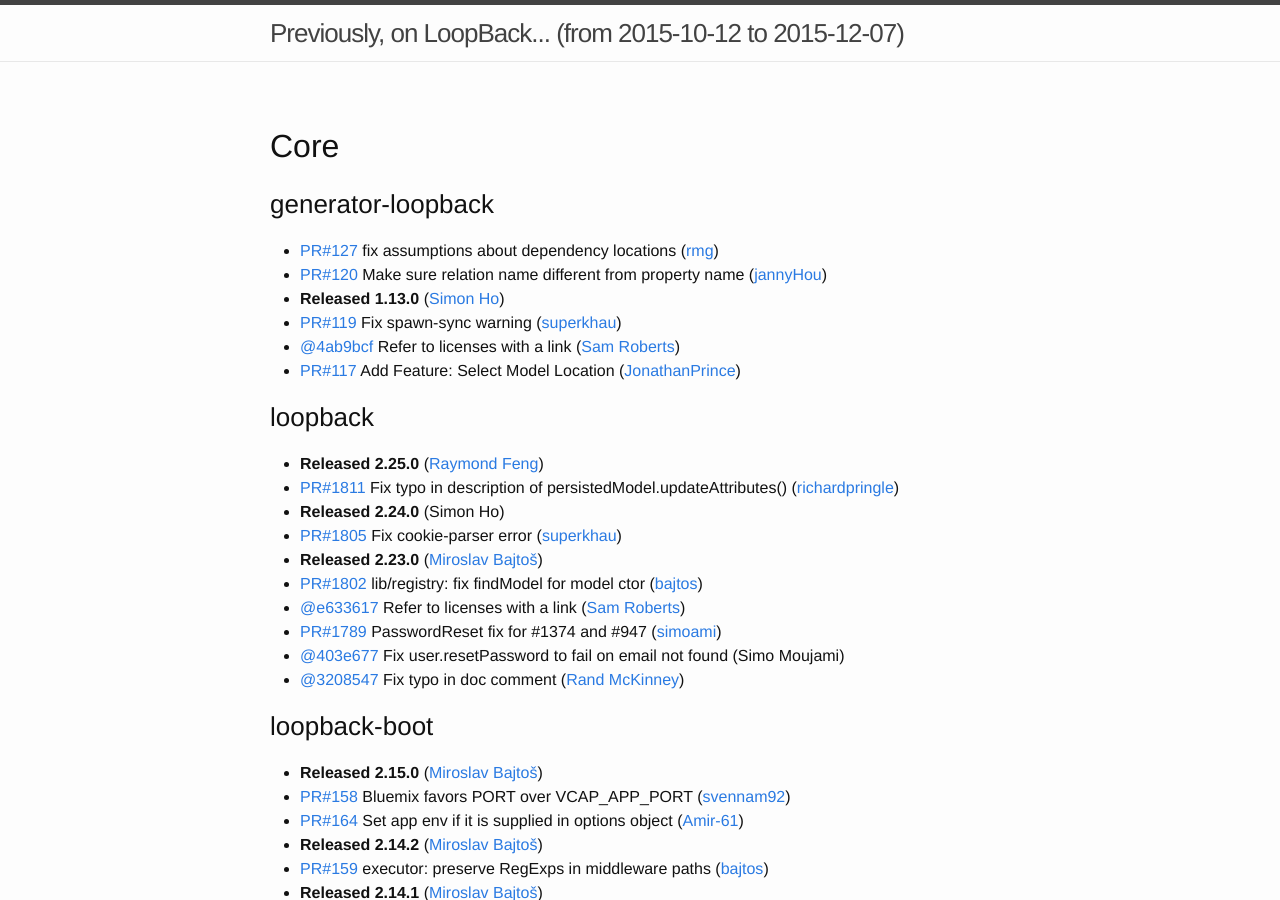
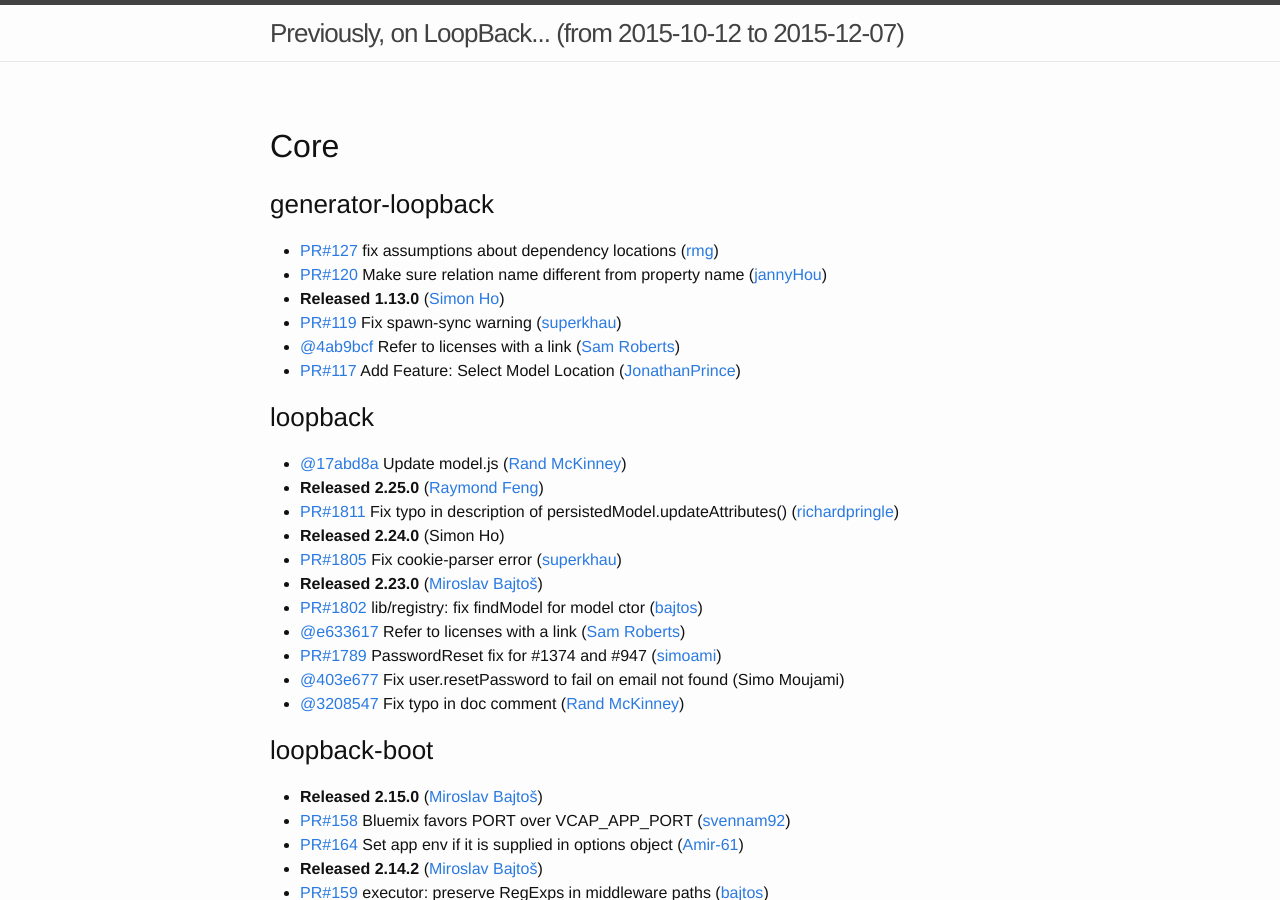
Before and after one commit to strongloop/loopback, a Jekyll site: the page built from index.md, in a window 1280 px wide and 900 px high. Built offline with Jekyll 4.4.1, drawn with Linux system fonts in a browser that asks for light colours.

Commit message:
Update changelog

```diff
--- a/index.md
+++ b/index.md
@@ -15,6 +15,7 @@
 
 
 ### loopback
+ * [@17abd8a](https://github.com/strongloop/loopback/commit/17abd8ac767623c0ee6f6a80592032ff1f20112d) Update model.js ([Rand McKinney](https://github.com/crandmck))
  * **Released 2.25.0** ([Raymond Feng](https://github.com/raymondfeng))
  * [PR#1811](https://github.com/strongloop/loopback/pull/1811) Fix typo in description of persistedModel.updateAttributes() ([richardpringle](https://github.com/richardpringle))
  * **Released 2.24.0** (Simon Ho)
```
